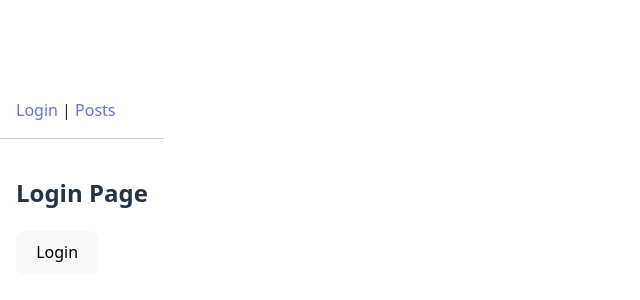
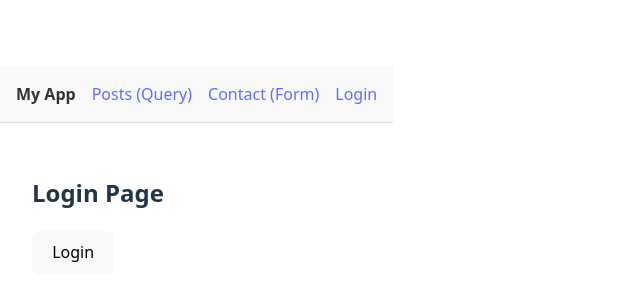
Before and after one commit to lemongrass636-oss/react-mastery, a React (Vite) app: page / in a window 1280 px wide. Shown: the part 214-514 px from the top of the page, without its empty margins (0-640 px from the left). Built offline with nearby package versions, Linux system fonts and the light colour scheme.

Commit message:
ルーティングへの追加

```diff
--- a/src/App.tsx
+++ b/src/App.tsx
@@ -1,31 +1,70 @@
 import { BrowserRouter, Routes, Route, Link, Navigate } from 'react-router';
+import { useAuthStore } from './store/useAuthStore';
+
+// 各機能のコンポーネントをインポート
 import { LoginPage } from './features/auth/LoginPage';
 import { PostsPage } from './features/posts/PostsPage';
-import { useAuthStore } from './store/useAuthStore';
+import { ContactPage } from './features/contact/ContactPage';
 
 function App() {
-  const { isAuthenticated, logout } = useAuthStore();
+  // Zustandから認証状態とログアウト関数を取得
+  const { isAuthenticated, logout, user } = useAuthStore();
 
   return (
     <BrowserRouter>
-      <nav style={{ padding: '1rem', borderBottom: '1px solid #ccc' }}>
-        <Link to="/">Login</Link> | <Link to="/posts">Posts</Link>
-        {isAuthenticated && (
-          <button onClick={logout} style={{ marginLeft: '1rem' }}>Logout</button>
-        )}
+      {/* ナビゲーションバー */}
+      <nav style={{
+        padding: '1rem',
+        borderBottom: '1px solid #ddd',
+        display: 'flex',
+        gap: '1rem',
+        alignItems: 'center',
+        backgroundColor: '#f9f9f9'
+      }}>
+        <Link to="/" style={{ fontWeight: 'bold', textDecoration: 'none', color: '#333' }}>
+          My App
+        </Link>
+
+        <Link to="/posts">Posts (Query)</Link>
+        <Link to="/contact">Contact (Form)</Link>
+
+        <div style={{ marginLeft: 'auto', display: 'flex', alignItems: 'center', gap: '1rem' }}>
+          {isAuthenticated ? (
+            <>
+              <span>Hi, <strong>{user?.name}</strong></span>
+              <button onClick={logout} style={{ cursor: 'pointer' }}>Logout</button>
+            </>
+          ) : (
+            <Link to="/">Login</Link>
+          )}
+        </div>
       </nav>
 
-      <div style={{ padding: '1rem' }}>
+      {/* メインコンテンツエリア */}
+      <main style={{ padding: '2rem' }}>
         <Routes>
+          {/* ログインページ */}
           <Route path="/" element={<LoginPage />} />
 
-          {/* 認証ガード: ログインしてなければログイン画面へリダイレクト */}
+          {/* お問い合わせページ (誰でもアクセス可能) */}
+          <Route path="/contact" element={<ContactPage />} />
+
+          {/* 投稿一覧ページ (認証ガード: ログインしていない場合はログイン画面へリダイレクト) */}
           <Route
             path="/posts"
-            element={isAuthenticated ? <PostsPage /> : <Navigate to="/" />}
+            element={
+              isAuthenticated ? (
+                <PostsPage />
+              ) : (
+                <Navigate to="/" replace />
+              )
+            }
           />
+
+          {/* 存在しないURLにアクセスした場合はトップへ飛ばす */}
+          <Route path="*" element={<Navigate to="/" replace />} />
         </Routes>
-      </div>
+      </main>
     </BrowserRouter>
   );
 }
```
